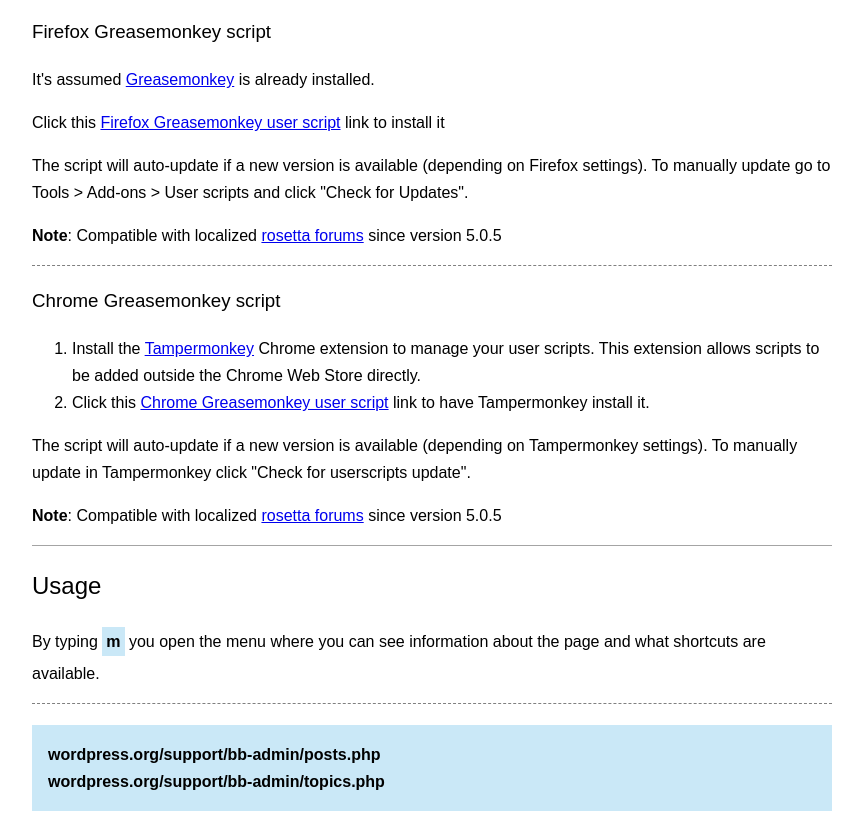
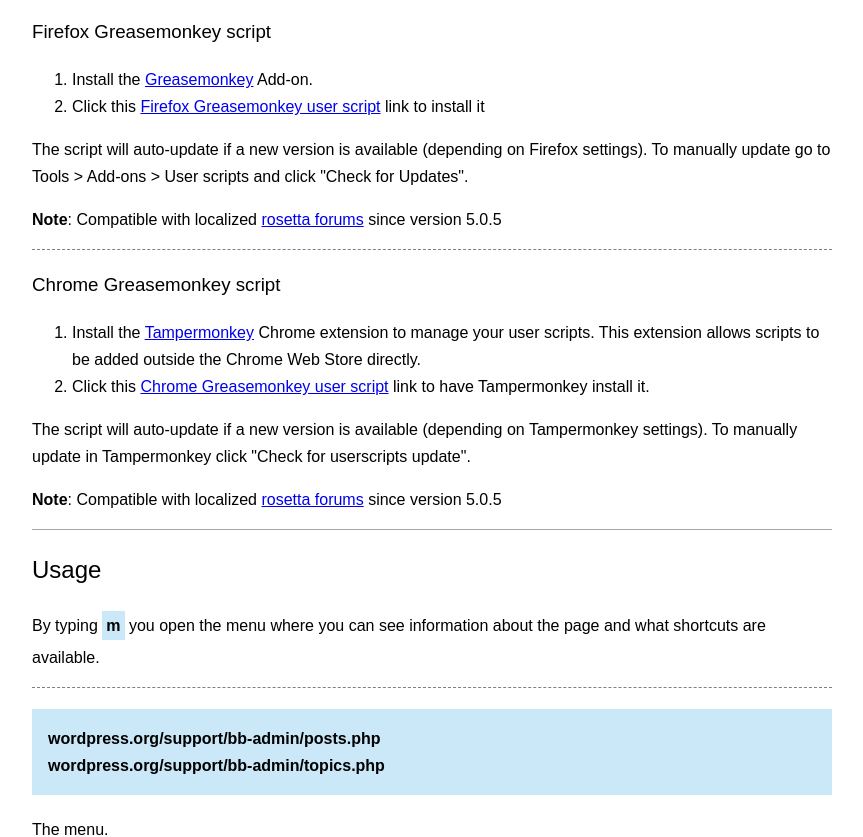
Before and after one commit to keesiemeijer/WordPress-moderator-tools, a plain HTML site: page index.html in a window 1280 px wide. Shown: the part 2022-2859 px from the top of the page, without its empty margins (208-1071 px from the left). Drawn offline with Linux system fonts and the light colour scheme.

Commit message:
Update Firefox add-on info

```diff
--- a/index.html
+++ b/index.html
@@ -61,8 +61,10 @@
 </article>
 <article>
 <h3>Firefox Greasemonkey script</h3>
-<p>It's assumed <a href="https://addons.mozilla.org/nl/firefox/addon/greasemonkey/">Greasemonkey</a> is already installed.</p>
-<p>Click this <a href="versions/version-5/WordPress_Moderator_Tools_Firefox_min.user.js">Firefox Greasemonkey user script</a> link to install it</p>
+<ol>
+	<li>Install the <a href="https://addons.mozilla.org/nl/firefox/addon/greasemonkey/">Greasemonkey</a> Add-on.</li>
+	<li>Click this <a href="versions/version-5/WordPress_Moderator_Tools_Firefox_min.user.js">Firefox Greasemonkey user script</a> link to install it</li>
+</ol>
 <p>The script will auto-update if a new version is available (depending on Firefox settings). To manually update go to Tools > Add-ons > User scripts and click "Check for Updates".</p>
 <p><strong>Note</strong>: Compatible with localized <a href="https://make.wordpress.org/polyglots/handbook/rosetta/rosetta-expectations/#what-is-a-rosetta%C2%A0site-what-about%C2%A0forums">rosetta forums</a> since version 5.0.5</p>
 </article>
```
